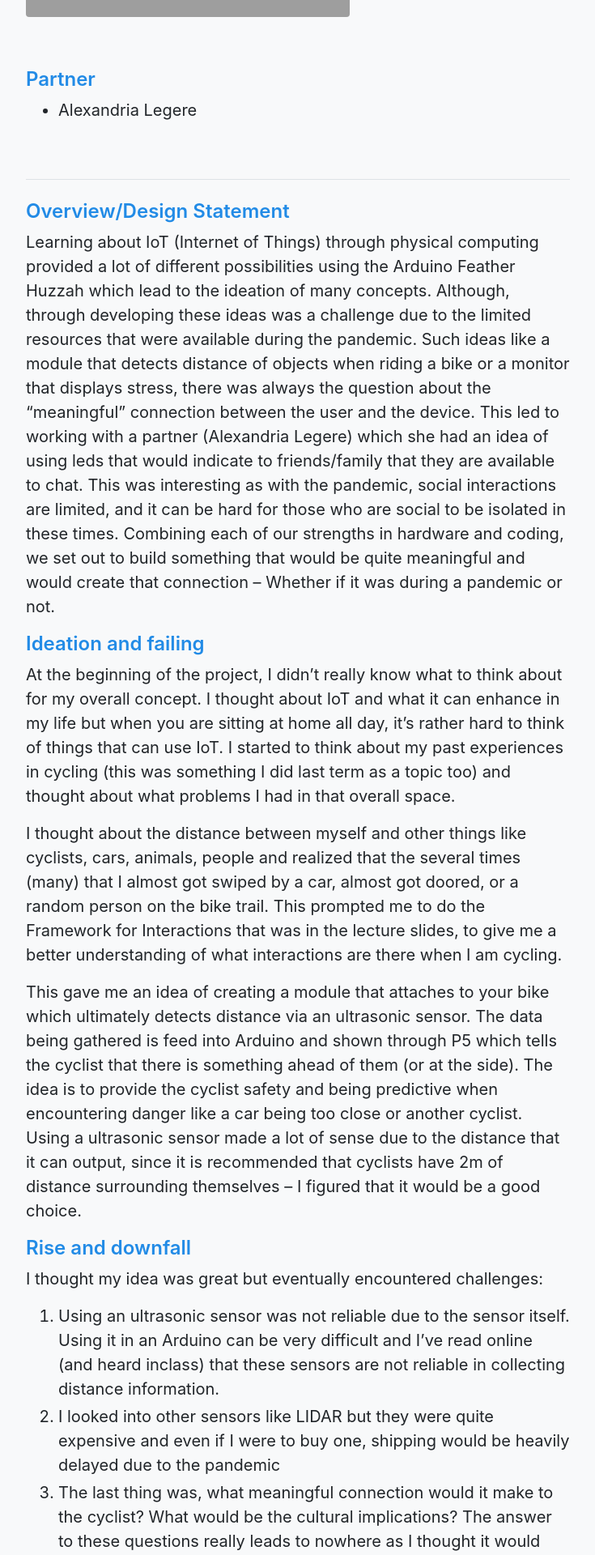
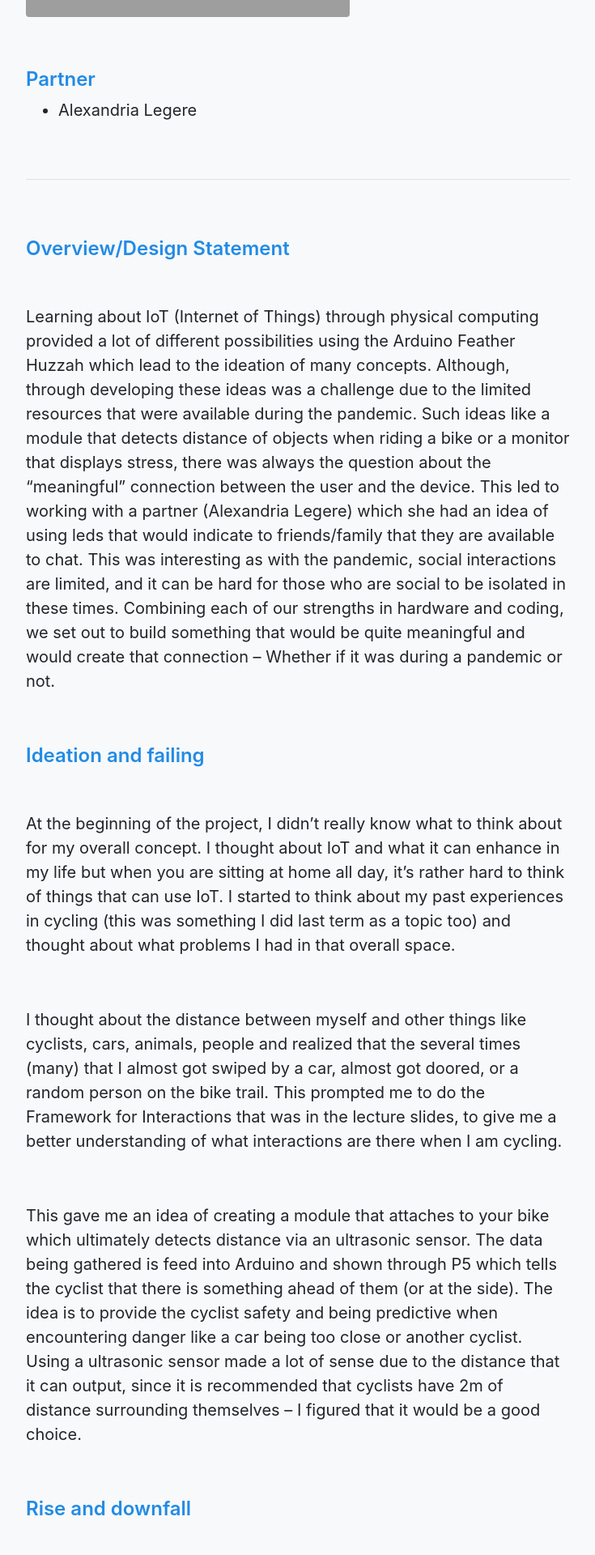
Before and after one commit to ixdwtruong/ixdwtruong.github.io, a Jekyll site: the page built from _posts/0001-01-10-ioe2p1.md, in a window 1280 px wide. Shown: the part 542-2462 px from the top of the page at 81% size, without its empty margins (272-1007 px from the left). Built offline with Jekyll 4.4.1, drawn with Linux system fonts in a browser that asks for light colours; grey boxes are pictures that could not be loaded.

Commit message:
Update 0001-01-10-ioe2p1.md

```diff
--- a/_posts/0001-01-10-ioe2p1.md
+++ b/_posts/0001-01-10-ioe2p1.md
@@ -18,58 +18,114 @@ permalink: /ioe2p1/
 
 -----
 
+<br>
+
 ## Overview/Design Statement
+
+<br>
 
 Learning about IoT (Internet of Things) through physical computing provided a lot of different possibilities using the Arduino Feather Huzzah which lead to the ideation of many concepts. Although, through developing these ideas was a challenge due to the limited resources that were available during the pandemic. Such ideas like a module that detects distance of objects when riding a bike or a monitor that displays stress, there was always the question about the “meaningful” connection between the user and the device. This led to working with a partner (Alexandria Legere) which she had an idea of using leds that would indicate to friends/family that they are available to chat. This was interesting as with the pandemic, social interactions are limited, and it can be hard for those who are social to be isolated in these times. Combining each of our strengths in hardware and coding, we set out to build something that would be quite meaningful and would create that connection – Whether if it was during a pandemic or not.
 
+<br>
+
 ## Ideation and failing
+
+<br>
 
 At the beginning of the project, I didn’t really know what to think about for my overall concept. I thought about IoT and what it can enhance in my life but when you are sitting at home all day, it’s rather hard to think of things that can use IoT. I started to think about my past experiences in cycling (this was something I did last term as a topic too) and thought about what problems I had in that overall space.
 
+<br>
+
 I thought about the distance between myself and other things like cyclists, cars, animals, people and realized that the several times (many) that I almost got swiped by a car, almost got doored, or a random person on the bike trail. This prompted me to do the Framework for Interactions that was in the lecture slides, to give me a better understanding of what interactions are there when I am cycling.
+
+<br>
 
 This gave me an idea of creating a module that attaches to your bike which ultimately detects distance via an ultrasonic sensor. The data being gathered is feed into Arduino and shown through P5 which tells the cyclist that there is something ahead of them (or at the side). The idea is to provide the cyclist safety and being predictive when encountering danger like a car being too close or another cyclist. Using a ultrasonic sensor made a lot of sense due to the distance that it can output, since it is recommended that cyclists have 2m of distance surrounding themselves – I figured that it would be a good choice.
 
+<br>
+
 ## Rise and downfall
+
+<br>
 
 I thought my idea was great but eventually encountered challenges:
 
-1.	Using an ultrasonic sensor was not reliable due to the sensor itself. Using it in an Arduino can be very difficult and I’ve read online (and heard inclass) that these sensors are not reliable in collecting distance information.
-2.	I looked into other sensors like LIDAR but they were quite expensive and even if I were to buy one, shipping would be heavily delayed due to the pandemic
-3.	The last thing was, what meaningful connection would it make to the cyclist? What would be the cultural implications? The answer to these questions really leads to nowhere as I thought it would provide some level of safety, but it really didn’t. Such an item can’t really predict if a car is coming or someone is on the bike trail, a cyclist is always aware of their surroundings and having that information on a phone isn’t really intuitive.
+<br>
+
+* Using an ultrasonic sensor was not reliable due to the sensor itself. Using it in an Arduino can be very difficult and I’ve read online (and heard inclass) that these sensors are not reliable in collecting distance information.
+* I looked into other sensors like LIDAR but they were quite expensive and even if I were to buy one, shipping would be heavily delayed due to the pandemic
+* The last thing was, what meaningful connection would it make to the cyclist? What would be the cultural implications? The answer to these questions really leads to nowhere as I thought it would provide some level of safety, but it really didn’t. Such an item can’t really predict if a car is coming or someone is on the bike trail, a cyclist is always aware of their surroundings and having that information on a phone isn’t really intuitive.
+
+<br>
 
 I had other ideas of IoT devices like using a heart rate sensor to detect stress, which outputs to a P5 sketch which shows family or friends that they shouldn’t be disturbed. Heart rate isn’t a good measurement of stress and I did investigate EEG devices, but they weren’t supported too well by the Arduino community.
 
+<br>
+
 So, the question begs, what is next? I realized that I’m running out of ideas and I was having difficulty in the coding/P5 aspect of the project. This led me to working with Alex L. as she had a good idea and her strength was more in the coding/P5 aspect of the project. This got me working with her because for myself, I was strong in creating interactions with physical computing than P5.
+
+<br>
 
 ## The Idea (and prototyping)
 
+<br>
+
 Alex’s idea was to create a device that lets friends or family know that they want to chat or talk. Using LEDs as a form of notification and a UI on P5, I thought it was interesting as with the pandemic and social isolation – People need to find a way to be social and talk about certain things like various issues or simply wanting to bond with one another.
+
+<br>
 
 I started immediately prototyping using the guides that were posted in class. I started learning about how the Feather Huzzah worked and the idea of sending serial data to the Adafruit servers. I initially used white LEDs to display the interaction but I figured quickly using Neopixels were the way to go as they are RGB, so you can set any colour you wanted.
 
+<br>
+
 With my first prototype, I used the guides as a starting point and used Neopixels instead of a white LED. This involved using a button, which worked as I wanted the user to press the button whenever the user wants to tell friends/family that they want to talk. The challenge with Neopixels is that they use the Neopixel library which is harder to implement (cause RGB) compared to a typical white LED. There were power problems as well since the Feather outputs 3.3v, I could only use a maximum of 2 Neopixel Floras, rather than the 3 that I initially wanted.
+
+<br>
 
 ## Putting it all together
 
+<br>
+
 I successfully managed to get a prototype working with the Neopixels and the next step was to figure out a housing for the entire system. My idea was to make it as portable and small as possible, as I wanted to provide the user flexibility in where he/she would want to put it. The idea is that you can attach it to yourself, stick it on a wall, put it behind yourself, or even on a hat. The possibilities are endless because I wanted it to be used in daily life where you can tell people that you can be approached and chat with.
+
+<br>
 
 The challenge was making it work with the provided examples of code and the Neopixel, since the Neopixel uses different code than normal LEDs – I had to take a little more effort in getting it to work. The other challenge was trying to find a good portable enclosure that I can put it in. Since there was a lot of wiring, I reduced the wiring by making the lines smaller and that helped quite a bit. I experimented with different housings from using a small box that was from my Arduino Uno to a plastic small container. Each enclosure worked to an extent, but I wanted it to be smaller.
 
+<br>
+
 In the end, I used a small box that I found from my Nintendo Labo set – Which worked really well although I had to push the wires a little bit, but I got it working.
+
+<br>
 
 ## Working Together
 
+<br>
+
 Working with Alex was a treat as she was more skilled in coding with P5 and Javascript, so I didn’t have to worry too much about that. Since the hardware side of things was what I did best, I didn’t have too much issues. The main challenge was putting it together as we encountered a few things like feed problems and getting it work remotely with the web UI. Majority of these issues were resolved as Alex worked through my code and tweaked so that it would work with her stuff (the UI).
+
+<br>
 
 I eventually decided to change how the Neopixels worked and separated them instead of having them together in one data line. The original prototype had the two Neopixels combined so there wasn’t too much flexibility when a friend/family is online, it would overlap the user’s light (if that makes sense). To separate the Neopixels, I put each of them on a separate data pin on the Arduino. One being on 13 and the other being on 12. This allowed the user and friend/family Neopixel to be ran on the same time, which provided better flexibility when the user decides to turn their light off.
 
+<br>
+
 ## The End Result
+
+<br>
 
 Even though Alex was working on the UI for our idea, I still prototyped a simpler version of the user interface. This was to show that the concept worked but it was still a little buggy as the code was interfering with the two feeds that were happening at the same time (the physical button and the button on the sketch). To resolve this, I used different values which worked somewhat well, but it was still slow due to the Adafruit servers throttling the amount of data being passed through. I think that it’s a limitation to using a free account, but overall, it worked quite well.
 
+<br>
+
 The end result of the project was something great, it worked at the end with some modification that Alex had one with integrating my Arduino code with her building the overall UI interface. To make it a little bit better, I mocked up how it would look like – Which in reality, if this were an actual product, would look really good!
+
+<br>
 
 ## The Takeaway
 
+<br>
+
 Other than learning about the Feather and IoT, I think the most important lesson that I learned through this project is collaboration. In different group projects, I was the one who led the team and imposed my ideas strongly. I understood the strengths in the peers that I worked with and utilized their strengths to the fullest for my own ideas. Although, through last semester, the word “true collaboration” popped up and I started thinking about the meaning of it. What is collaboration? From working with Alex, I started to understand that meaning as we had our strengths and weaknesses, but the result was creating something that we both couldn’t do if we didn’t work together. I was very happy with what we made for the project and I wouldn’t hesitate working with her again if I was able to.
+
+<br>
```
